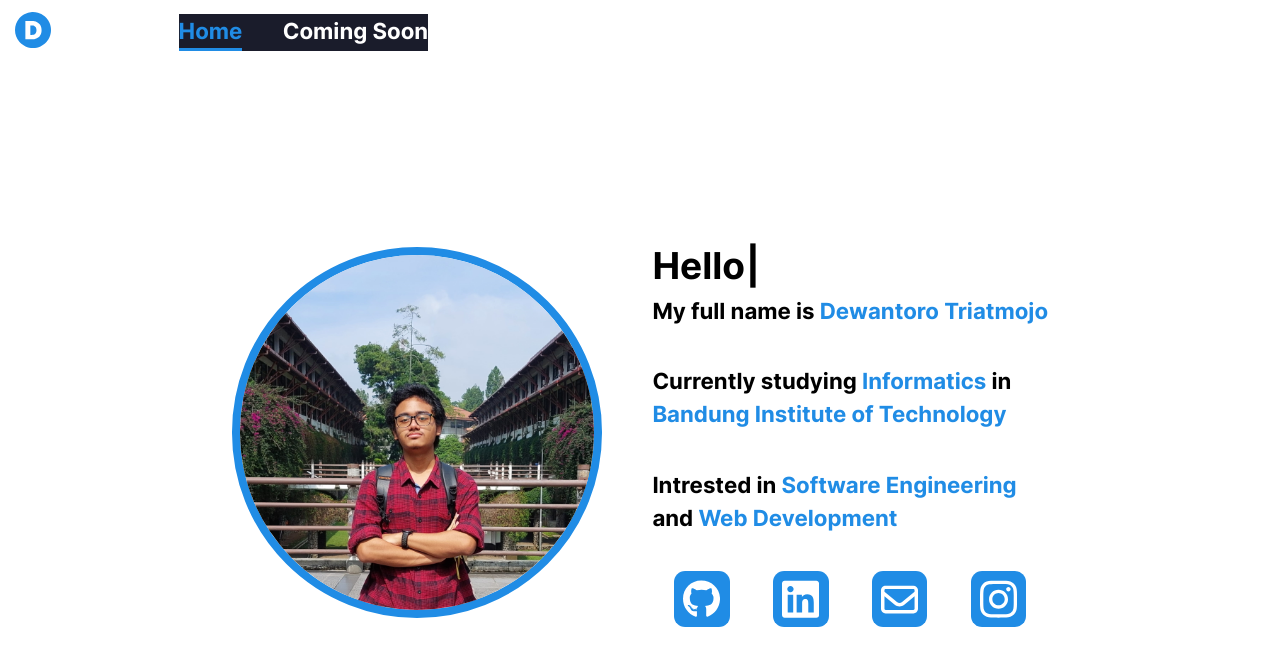
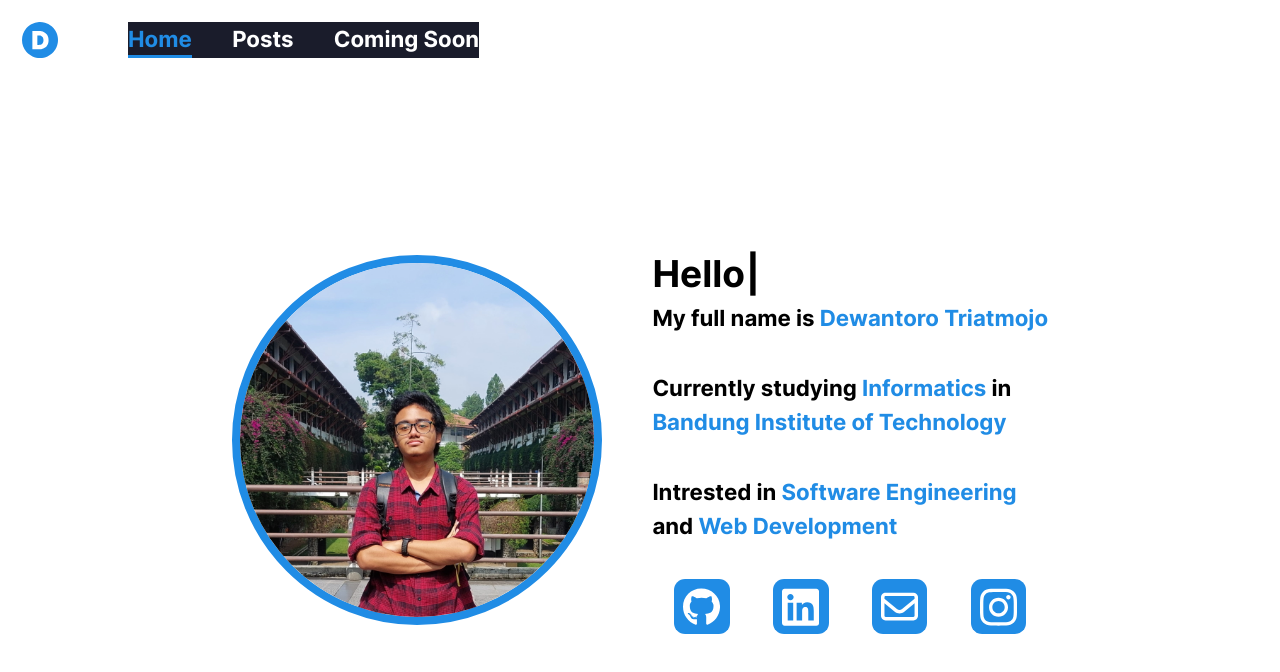
Before and after one commit to dewodt/dewodt-website, a Next.js app: page / in a window 1280 px wide. Shown: the top 672 px of the page. Built offline with nearby package versions, Linux system fonts and the light colour scheme.

Commit message:
Added Posts to NavBar and changed the position of items in navbar

```diff
--- a/components/navbar.tsx
+++ b/components/navbar.tsx
@@ -1,4 +1,4 @@
-import { useState } from 'react';
+import { useState } from "react";
 import Image from "next/image";
 import Link from "next/link";
 import Logo from "public/logo.svg";
@@ -11,35 +11,50 @@ export default function NavBar({ onPage }: { onPage: string }) {
     setExpandNav(!expandNav);
   }
 
-  const expandNavStyle = "flex flex-col absolute top-[8.15vh] py-[1.825vh] px-[1.825vh] gap-y-[0.91vh] w-[100vw] bg-[#1F2133] sm:static sm:flex sm:flex-row sm:gap-x-[3.15vw] sm:bg-[#1A1C2B]";
-  const notExpandNavStyle = "hidden sm:static sm:flex sm:flex-row sm:gap-x-[3.15vw] sm:bg-[#1A1C2B]";
+  const expandNavStyle =
+    "flex flex-col absolute top-[10vh] py-[2vh] px-[2.75vh] gap-y-[1.38vh] w-[100vw] bg-[#1F2133] sm:static sm:flex sm:flex-row sm:gap-x-[3.15vw] sm:bg-[#1A1C2B]";
+  const notExpandNavStyle =
+    "hidden sm:static sm:flex sm:flex-row sm:gap-x-[3.15vw] sm:bg-[#1A1C2B]";
 
   return (
-    <nav className="min-h-[8.15vh] w-[100vw] sm:flex sm:items-center sm:gap-x-[10vw]">
+    <nav className="min-h-[10vh] w-[100vw] sm:flex sm:items-center sm:gap-x-[10vw]">
       <Link href="/">
-        <button className="w-[4.5vh] absolute top-[1.825vh] left-[1.825vh] sm:static sm:ml-[1.825vh]">
-            <Image
-              src={Logo}
-              alt="Dewo's Logo"
-            />
+        <button className="absolute top-[2.75vh] left-[2.75vh] w-[4.5vh]">
+          <Image src={Logo} alt="Dewo's Logo" />
         </button>
       </Link>
       <ul className={expandNav ? expandNavStyle : notExpandNavStyle}>
         <Item url="/" page="Home" onPage={onPage} />
+        <Item url="/posts" page="Posts" onPage={onPage} />
         <Item url="/comingsoon" page="Coming Soon" onPage={onPage} />
       </ul>
-      { expandNav ? (
-          <button className="w-[3vh] absolute top-[1.6vh] right-[1.825vh] sm:hidden" onClick={handleClickNav}>
-            <svg className="fill-white" xmlns="http://www.w3.org/2000/svg" viewBox="0 0 320 512">
-              <path d="M310.6 150.6c12.5-12.5 12.5-32.8 0-45.3s-32.8-12.5-45.3 0L160 210.7 54.6 105.4c-12.5-12.5-32.8-12.5-45.3 0s-12.5 32.8 0 45.3L114.7 256 9.4 361.4c-12.5 12.5-12.5 32.8 0 45.3s32.8 12.5 45.3 0L160 301.3 265.4 406.6c12.5 12.5 32.8 12.5 45.3 0s12.5-32.8 0-45.3L205.3 256 310.6 150.6z"/>
-            </svg>
-          </button>
-          ) : (
-        <button className="w-[3.5vh] absolute top-[1.825vh] right-[1.825vh] sm:hidden" onClick={handleClickNav}>
-          <svg className="fill-white" xmlns="http://www.w3.org/2000/svg" viewBox="0 0 448 512">
-            <path d="M0 96C0 78.3 14.3 64 32 64H416c17.7 0 32 14.3 32 32s-14.3 32-32 32H32C14.3 128 0 113.7 0 96zM0 256c0-17.7 14.3-32 32-32H416c17.7 0 32 14.3 32 32s-14.3 32-32 32H32c-17.7 0-32-14.3-32-32zM448 416c0 17.7-14.3 32-32 32H32c-17.7 0-32-14.3-32-32s14.3-32 32-32H416c17.7 0 32 14.3 32 32z"/>
+      {expandNav ? (
+        <button
+          className="absolute top-[2.5vh] right-[2.75vh] w-[3vh] sm:hidden"
+          onClick={handleClickNav}
+        >
+          <svg
+            className="fill-white"
+            xmlns="http://www.w3.org/2000/svg"
+            viewBox="0 0 320 512"
+          >
+            <path d="M310.6 150.6c12.5-12.5 12.5-32.8 0-45.3s-32.8-12.5-45.3 0L160 210.7 54.6 105.4c-12.5-12.5-32.8-12.5-45.3 0s-12.5 32.8 0 45.3L114.7 256 9.4 361.4c-12.5 12.5-12.5 32.8 0 45.3s32.8 12.5 45.3 0L160 301.3 265.4 406.6c12.5 12.5 32.8 12.5 45.3 0s12.5-32.8 0-45.3L205.3 256 310.6 150.6z" />
           </svg>
-        </button>)}
+        </button>
+      ) : (
+        <button
+          className="absolute top-[3vh] right-[3.25vh] w-[3.5vh] sm:hidden"
+          onClick={handleClickNav}
+        >
+          <svg
+            className="fill-white"
+            xmlns="http://www.w3.org/2000/svg"
+            viewBox="0 0 448 512"
+          >
+            <path d="M0 96C0 78.3 14.3 64 32 64H416c17.7 0 32 14.3 32 32s-14.3 32-32 32H32C14.3 128 0 113.7 0 96zM0 256c0-17.7 14.3-32 32-32H416c17.7 0 32 14.3 32 32s-14.3 32-32 32H32c-17.7 0-32-14.3-32-32zM448 416c0 17.7-14.3 32-32 32H32c-17.7 0-32-14.3-32-32s14.3-32 32-32H416c17.7 0 32 14.3 32 32z" />
+          </svg>
+        </button>
+      )}
     </nav>
   );
 }
--- a/pages/comingsoon.tsx
+++ b/pages/comingsoon.tsx
@@ -6,7 +6,7 @@ export default function ComingSoon() {
     <>
       <PageHead />
       <NavBar onPage={"Coming Soon"} />
-      <div className="flex min-h-[91.85vh] items-center justify-center text-center text-[3.5vh] sm:text-[4.63vh]">
+      <div className="flex min-h-[90vh] items-center justify-center text-center text-[3.5vh] sm:text-[4.63vh]">
         <div>
           This page{" "}<span className="text-[#208ce5]">will be</span><br />
           released <span className="text-[#208ce5]">soon!</span>
--- a/pages/index.tsx
+++ b/pages/index.tsx
@@ -10,7 +10,7 @@ export default function Home() {
     <>
       <PageHead />
       <NavBar onPage={"Home"} />
-      <div className="flex min-h-[91.85vh] flex-col flex-wrap items-center justify-center gap-y-[3vh] py-[6vh] sm:flex-row">
+      <div className="flex min-h-[90vh] flex-col flex-wrap items-center justify-center gap-y-[3vh] py-[6vh] sm:flex-row">
         <Image
           src={Photo}
           alt="Dewo"
```
